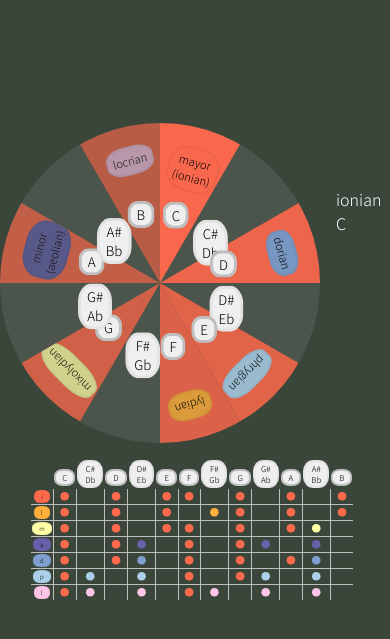
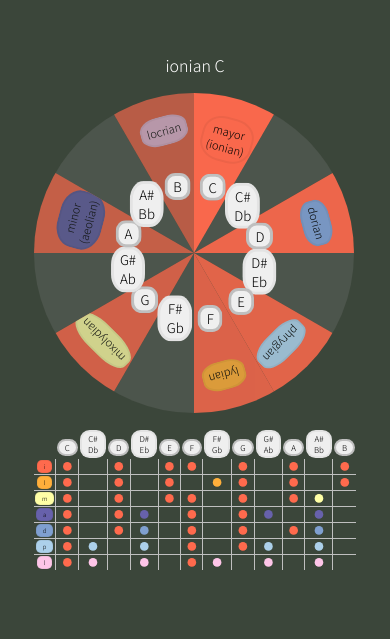
Before and after one commit to istng/music-theory-web, a React (Create React App) app: page / in a window 390 px wide. Shown: the part 109-748 px from the top of the page. Built offline with nearby package versions, Linux system fonts and the light colour scheme.

Commit message:
Make some UI adjustments

```diff
--- a/src/components/modes.js
+++ b/src/components/modes.js
@@ -1,6 +1,5 @@
 import React from 'react';
-import { rotateArrayFromIndex } from '../utils/tools.js';
-
+import { modulo } from '../utils/tools.js';
 
 class Mode extends React.Component {
   constructor(props) {
@@ -39,20 +38,15 @@ export class ModesCircle extends React.Component {
     super(props);
     this.state = {
       modes: props.modes,
-      mainMode: props.modes[0],
+      mainModeIndex: 0,
     };
   }
 
-  handleClick(modeClicked) {
-    if (modeClicked.index === 0) {
-      return;
-    }
-    const newModes = rotateArrayFromIndex(this.state.modes, modeClicked.index);
+  handleClick(modeClicked, index) {
     this.setState({
-      modes: newModes,
-      mainMode: newModes[0],
+      mainModeIndex: index,
     });
-    this.props.changeMode(newModes[0]);
+    this.props.changeMode(modeClicked);
   }
 
   getModeBackgroundColor(color, modeIndex) {
@@ -62,10 +56,33 @@ export class ModesCircle extends React.Component {
     };
   }
 
+  getMainMode() {
+    return this.state.modes[this.state.mainModeIndex];
+  }
+
+  getCircleRotation() {
+    return - (this.state.mainModeIndex / this.state.modes.length) * 360;
+  }
+
   renderMode(mode, index) {
     if (mode.name) {
       return (
-        <li style={this.getModeBackgroundColor(this.state.mainMode.color, index)} key={index} ><div className="li-content" > <Mode name={mode.name} tone={mode.tone} color={mode.color} rotate={() => {this.handleClick({...mode, index: index})}}/> </div></li>
+        <li
+          style={this.getModeBackgroundColor(this.getMainMode().color, modulo(index - this.state.mainModeIndex, this.state.modes.length))}
+          key={index}
+        >
+          <div className="li-content" data-index={(index - this.state.mainModeIndex) % this.state.modes.length}>
+            {" "}
+            <Mode
+              name={mode.name}
+              tone={mode.tone}
+              color={mode.color}
+              rotate={() => {
+                this.handleClick(mode, index);
+              }}
+            />{" "}
+          </div>
+        </li>
       );
     } else {
       return (
@@ -77,7 +94,7 @@ export class ModesCircle extends React.Component {
   render() {
     return (
         <div>
-          <ul className="modes-circle">
+          <ul className="modes-circle" style={{ transform: `rotate(${this.getCircleRotation()}deg)` }}>
             { this.state.modes.map((mode, index) => {
               return this.renderMode(mode, index);
             }) }
--- a/src/components/music_circle.js
+++ b/src/components/music_circle.js
@@ -30,15 +30,15 @@ export class MusicCircle extends React.Component {
   render() {
     return (
         <div className='music-circle-section'>
+          <div className='music-circle-text'>
+            <p> { this.state.currentMainMode.name } { this.state.currentMainNote.join('/') }</p>
+          </div>
           <div className='circle-container'>
             <ModesCircle className='modes-circle-component' modes={classicModes} changeMode={(mode) => {this.changeMode(mode)}}/>
             <div className='inner-circle'>
               <NotesCircle className='notes-circle-component' intervals={this.state.currentMainMode.intervals} changeNote={(note) => {this.changeNote(note)}} />
             </div>
           </div>
-          <div className='music-circle-text'>
-            <p> { this.state.currentMainMode.name } { this.state.currentMainNote.join('/') }</p>
-          </div>
         </div>
     );
   }
--- a/src/index.scss
+++ b/src/index.scss
@@ -1,21 +1,21 @@
-@import url('https://fonts.googleapis.com/css2?family=Noto+Sans+JP:wght@300&display=swap');
+@import url("https://fonts.googleapis.com/css2?family=Noto+Sans+JP:wght@300&display=swap");
 
 body {
   margin: 0;
-  font-family: 'Noto Sans JP', sans-serif;
+  font-family: "Noto Sans JP", sans-serif;
   -webkit-font-smoothing: antialiased;
   -moz-osx-font-smoothing: grayscale;
-  background-color: #3B463A;
+  background-color: #3b463a;
   color: white;
 }
 
 html {
-  height: 110%;
   display: flex;
   align-items: center;
   justify-content: center;
+  min-height: 100vh;
 }
 
 button {
-  font-family: 'Noto Sans JP', sans-serif;
+  font-family: "Noto Sans JP", sans-serif;
 }
--- a/src/styles/modes_table.scss
+++ b/src/styles/modes_table.scss
@@ -26,8 +26,7 @@
 .modes-table-container {
   table {
     table-layout: fixed;
-    margin-left: 8%;
-    margin-bottom: 1%;
+    margin: 0 auto 1%;
     border-collapse: collapse;
   }
   td {
@@ -72,14 +71,14 @@
 
 .modes-table-mode-button {
   cursor: pointer;
-  border-radius: 40%;
+  border-radius: 1.2em;
   border: 0.25em solid rgba(0,0,0,.05);
   background-color: rgba(255,255,255,1);
 }
 
 .modes-table-note-button {
   cursor: pointer;
-  border-radius: 40%;
+  border-radius: 1.2em;
   border: 0.25em solid rgba(0,0,0,.05);
 }
 
--- a/src/styles/music_circle.scss
+++ b/src/styles/music_circle.scss
@@ -1,10 +1,9 @@
-
 /* Circle Generating Mixins */
 @use 'sass:math';
 
 @mixin line-circle($item-count, $circle-size, $item-size) {
   position: relative;
-  width:  $circle-size;
+  width: $circle-size;
   height: $circle-size;
   border-radius: 50%;
   padding: 0;
@@ -13,10 +12,10 @@
   > * {
     display: block;
     position: absolute;
-    top:  50%;
+    top: 50%;
     left: 50%;
     margin: -1 * math.div($item-size, 2);
-    width:  $item-size;
+    width: $item-size;
     height: $item-size;
 
     $angle: math.div(360, $item-count);
@@ -24,14 +23,15 @@
 
     @for $i from 1 through $item-count {
       &:nth-of-type(#{$i}) {
-        transform: rotate($rot * 1deg) translate( math.div($circle-size, 2) ) rotate($rot * -1deg);
+        transform: rotate($rot * 1deg)
+          translate(math.div($circle-size, 2))
+          rotate($rot * -1deg);
       }
 
       $rot: $rot + $angle;
     }
   }
 }
-
 
 @mixin colored-circle($item-count, $circle-size) {
   position: relative;
@@ -47,22 +47,25 @@
 
   @for $i from 1 through $item-count {
     li:nth-child(#{$i}) {
-    -webkit-transform: rotate(0deg) skewY(-60deg);
-    -ms-transform: rotate(0deg) skewY(-60deg);
-    transform: rotate(($i - 1)*30deg) skewY(-60deg);
+      -webkit-transform: rotate(0deg) skewY(-60deg);
+      -ms-transform: rotate(0deg) skewY(-60deg);
+      transform: rotate(($i - 1) * 30deg) skewY(-60deg);
     }
   }
   li {
     overflow: hidden;
     position: absolute;
-    top: 0; right: 0;
-    width: 50%; height: 50%;
+    top: 0;
+    right: 0;
+    width: 50%;
+    height: 50%;
     transform-origin: 0% 100%;
   }
   .li-content {
     position: absolute;
     left: -100%;
-    width: 200%; height: 200%;
+    width: 200%;
+    height: 200%;
     text-align: center;
     -webkit-transform: skewY(60deg) rotate(15deg);
     -ms-transform: skewY(60deg) rotate(15deg);
@@ -70,7 +73,6 @@
     padding-top: 20px;
   }
 }
-
 
 /* Circles Positioning */
 
@@ -90,11 +92,11 @@
   position: absolute;
 }
 
-
 /* Modes Circle Styling */
 
 .modes-circle {
   @include colored-circle($item-count: 12, $circle-size: 25em);
+  transition: transform 500ms ease;
 }
 
 @media (max-width: 768px) {
@@ -106,9 +108,9 @@
 .mode-button {
   cursor: pointer;
   border-radius: 40%;
-  border: 0.25em solid rgba(0,0,0,.05);
+  border: 0.25em solid rgba(0, 0, 0, 0.05);
   padding: 0.4em;
-  background-color: rgba(255,255,255,.75);
+  background-color: rgba(255, 255, 255, 0.75);
 }
 
 @media (max-width: 768px) {
@@ -122,11 +124,16 @@
   opacity: 25%;
 }
 
-
 /* Notes Circle Styling */
 
 .notes-circle {
-  @include line-circle($item-count: 12, $circle-size: 12em, $item-size:2em);
+  @include line-circle($item-count: 12, $circle-size: 12em, $item-size: 2em);
+
+  li {
+    display: flex;
+    align-items: center;
+    justify-content: center;
+  }
 }
 
 @media (max-width: 768px) {
@@ -138,9 +145,9 @@
 .note-button {
   cursor: pointer;
   border-radius: 40%;
-  border: 0.25em solid rgba(0,0,0,.05);
+  border: 0.25em solid rgba(0, 0, 0, 0.05);
 }
 
 .colored-note-button {
-  border: 0.25em solid rgba(0,0,0,.2);
+  border: 0.25em solid rgba(0, 0, 0, 0.2);
 }
--- a/src/styles/music_circle_section.scss
+++ b/src/styles/music_circle_section.scss
@@ -1,4 +1,3 @@
-
 /* Music Circle Section Properties */
 
 .music-circle-section {
@@ -6,6 +5,9 @@
   align-items: center;
   justify-content: center;
   align-items: flex-start;
+  position: relative;
+  padding: 0 5em;
+  margin-bottom: 2em;
 }
 
 /* Rightward Text Box */
@@ -13,10 +15,29 @@
 .music-circle-text {
   padding-left: 1em;
   padding-top: 4em;
+  position: absolute;
+  top: 0;
+  right: 0;
 }
 
-@media (max-width: 768px) and (orientation:landscape) {
+@media (max-width: 768px) {
   .music-circle-section {
-    margin-top: 25%;
+    flex-direction: column;
+    padding: 0;
+    margin-bottom: 0;
+  }
+  .music-circle-text {
+    padding-left: 1em;
+    padding-top: 4em;
+    position: static;
+    top: 0;
+    right: 0;
+    padding: 0;
+    width: 100%;
+    text-align: center;
+
+    p {
+      margin: 0;
+    }
   }
 }
--- a/src/utils/tools.js
+++ b/src/utils/tools.js
@@ -1,4 +1,6 @@
-
+/**
+ * Array related functions
+ */
 export function rotateArrayFromIndex(array, index) {
   const firstPart = array.slice(index);
   const secondPart = array.slice(0, index);
@@ -9,3 +11,10 @@ export function rotateArrayFromIndex(array, index) {
 export function exclusiveAndArray(array1, array2) {
   return array1.map((value, index) => value === array2[index]);
 }
+
+/**
+ * Arithmetic related functions
+ */
+export function modulo(a, n) {
+  return ((a % n ) + n ) % n;
+}
```
